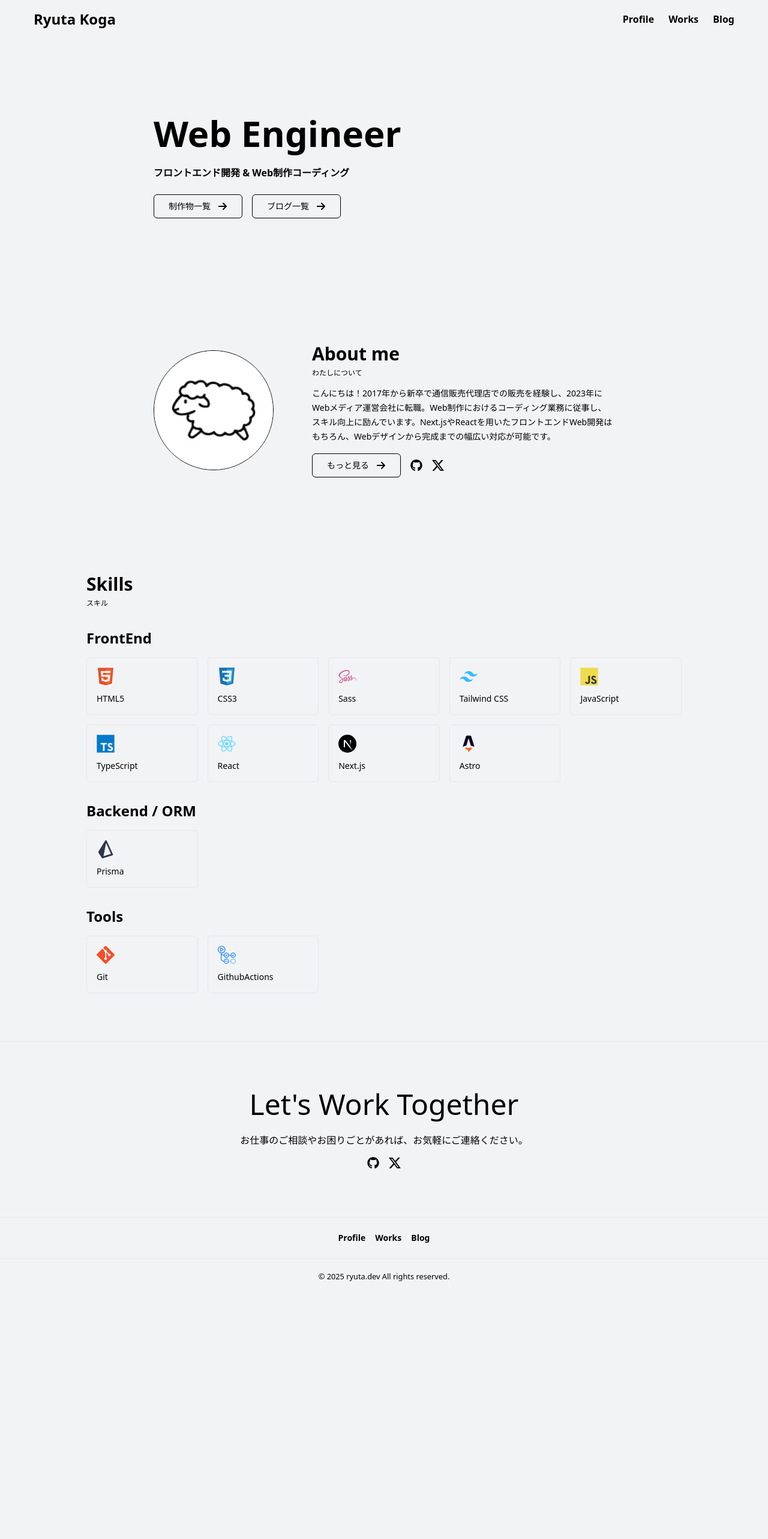
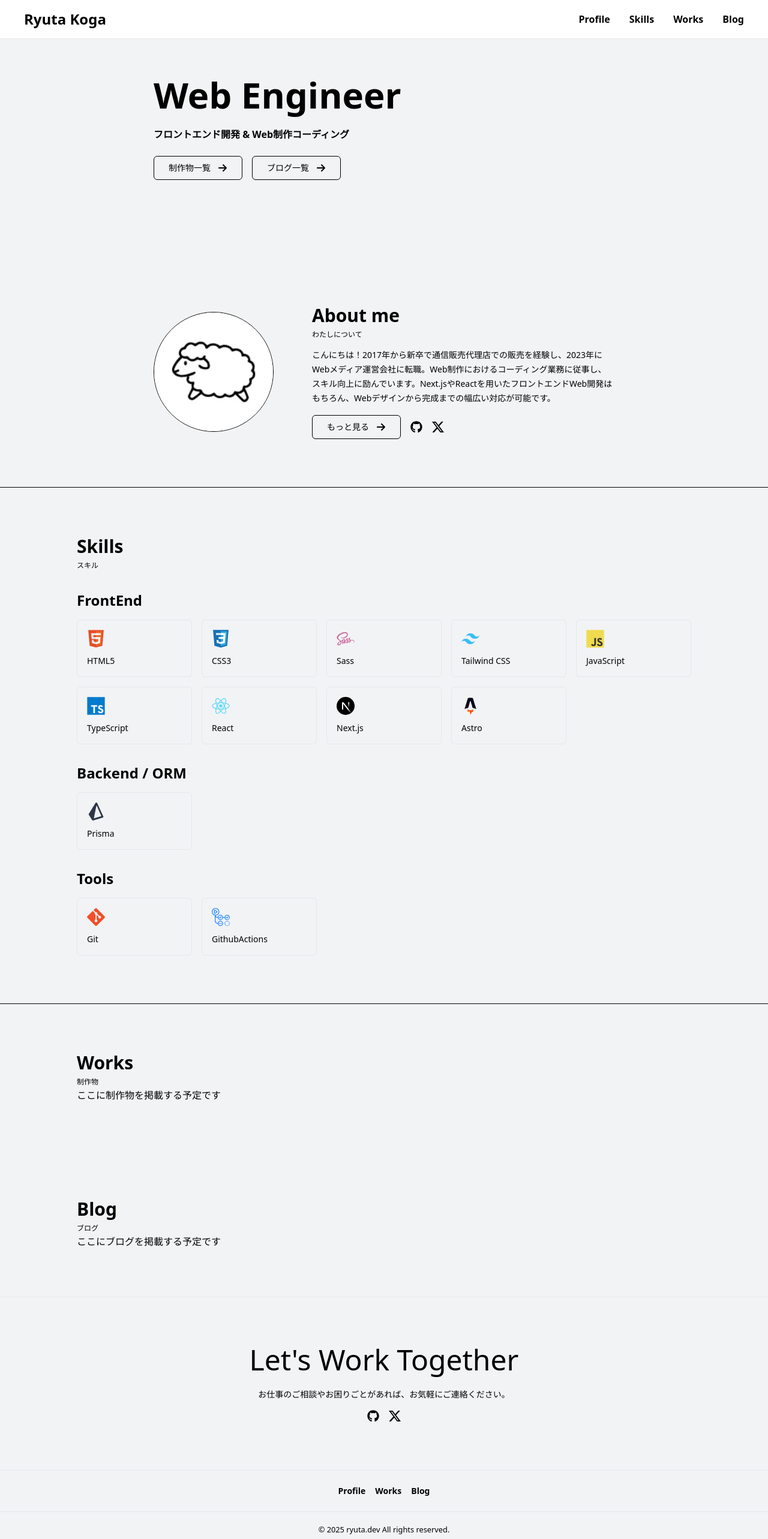
Before and after one commit to ryuta09/portfolio-site, a Next.js app: page / in a window 1280 px wide. Shown: the top 2566 px of the page at 60% size. Before the commit the page ends 2155 px from the top, so only its background shows below. Built offline with nearby package versions, Linux system fonts and the light colour scheme.

Commit message:
blogとworkページを仮で用意。headerをトップページだけに設置して配下のページだけheaderを設置しないように変更

```diff
--- /dev/null
+++ b/app/blog/layout.tsx
@@ -0,0 +1,14 @@
+import type { Metadata } from 'next'
+export const metadata: Metadata = {
+	title: 'ブログ一覧ページ',
+	description:
+		'ポートフォリオサイトのブログ一覧ページです。過去に執筆したブログ記事を紹介しています。',
+}
+
+export default function RootLayout({
+	children,
+}: Readonly<{
+	children: React.ReactNode
+}>) {
+	return <div>{children}</div>
+}
--- /dev/null
+++ b/app/blog/page.tsx
@@ -0,0 +1,21 @@
+import Link from 'next/link'
+import { Button } from '@/components/ui/button'
+
+export default function BlogPage() {
+	return (
+		<section className='mx-auto max-w-[1200px] px-4 py-20'>
+			<Button
+				asChild
+				className='cursor-pointer border text-sm duration-200 hover:border-[#7383BF] hover:bg-[#7383BF] hover:text-white'
+			>
+				<Link href='/'>トップページに戻る</Link>
+			</Button>
+
+			<div className='mt-6'>
+				<h1 className='font-bold text-3xl'>Blog</h1>
+				<span className='text-xs'>ブログ</span>
+			</div>
+			<div>ここにブログ一覧を表示します</div>
+		</section>
+	)
+}
--- a/app/layout.tsx
+++ b/app/layout.tsx
@@ -2,7 +2,6 @@ import type { Metadata } from 'next'
 import { Geist, Geist_Mono } from 'next/font/google'
 import './globals.css'
 import Footer from '@/components/common/Footer/Footer'
-import Header from '@/components/common/Header/Header'
 
 const geistSans = Geist({
 	variable: '--font-geist-sans',
@@ -15,7 +14,10 @@ const geistMono = Geist_Mono({
 })
 
 export const metadata: Metadata = {
-	title: 'ポートフォリオ',
+	title: {
+		default: 'ポートフォリオサイト',
+		template: '%s | ポートフォリオサイト',
+	},
 	description: '古賀龍太のポートフォリオサイトです。',
 }
 
@@ -25,11 +27,10 @@ export default function RootLayout({
 	children: React.ReactNode
 }>) {
 	return (
-		<html lang='ja'>
+		<html lang='ja' className='scroll-smooth'>
 			<body
 				className={`${geistSans.variable} ${geistMono.variable} bg-[#F2F3F5] antialiased`}
 			>
-				<Header />
 				{children}
 				<Footer />
 			</body>
--- a/app/page.tsx
+++ b/app/page.tsx
@@ -3,6 +3,7 @@ import Link from 'next/link'
 import { BsTwitterX } from 'react-icons/bs'
 import { FaGithub } from 'react-icons/fa'
 import { FaArrowRight } from 'react-icons/fa6'
+import Header from '@/components/common/Header/Header'
 import { Button } from '@/components/ui/button'
 
 export default async function Home() {
@@ -26,6 +27,8 @@ export default async function Home() {
 	const skillBackendOrm = [{ name: 'Prisma', iconPath: '/icon/prisma.svg' }]
 
 	return (
+		<>
+			<Header />
 			<main>
 				<section className='mx-auto max-w-[800px] px-4'>
 					<div className='py-32'>
@@ -42,7 +45,7 @@ export default async function Home() {
 								size='lg'
 								className='group cursor-pointer border text-sm duration-200 hover:border-[#7383BF] hover:bg-[#7383BF] hover:text-white'
 							>
-							<Link href='/' className='flex items-center gap-3'>
+								<Link href='/works' className='flex items-center gap-3'>
 									制作物一覧
 									<FaArrowRight className='w-3 duration-200 group-hover:translate-x-1.5' />
 								</Link>
@@ -53,7 +56,7 @@ export default async function Home() {
 								variant='outline'
 								className='group cursor-pointer text-sm duration-200 hover:border-[#7383BF] hover:bg-[#7383BF] hover:text-white'
 							>
-							<Link href='/' className='flex items-center gap-3'>
+								<Link href='/blog' className='flex items-center gap-3'>
 									ブログ一覧
 									<FaArrowRight className='w-3 duration-200 group-hover:translate-x-1.5' />
 								</Link>
@@ -62,7 +65,10 @@ export default async function Home() {
 					</div>
 				</section>
 
-			<section className='mx-auto max-w-[800px] px-4 py-10 md:py-20'>
+				<section
+					className='mx-auto max-w-[800px] px-4 py-10 md:py-20'
+					id='profile'
+				>
 					<div className='flex flex-col items-center gap-6 md:flex-row md:gap-16'>
 						<Image
 							src='/profile-icon.webp'
@@ -110,8 +116,8 @@ export default async function Home() {
 					</div>
 				</section>
 
-			<section>
-				<div className='mx-auto max-w-5xl px-4 py-10 md:py-20'>
+				<section id='skills' className='border-t border-b px-4 py-10 md:py-20'>
+					<div className='mx-auto max-w-5xl'>
 						<h2 className='font-bold text-3xl'>Skills</h2>
 						<span className='text-xs'>スキル</span>
 						<section className='mt-8'>
@@ -176,6 +182,23 @@ export default async function Home() {
 						</section>
 					</div>
 				</section>
+
+				<section id='works' className='px-4 py-10 md:py-20'>
+					<div className='mx-auto max-w-5xl'>
+						<h2 className='font-bold text-3xl'>Works</h2>
+						<span className='text-xs'>制作物</span>
+						<div>ここに制作物を掲載する予定です</div>
+					</div>
+				</section>
+
+				<section id='blog' className='px-4 py-10 md:py-20'>
+					<div className='mx-auto max-w-5xl'>
+						<h2 className='font-bold text-3xl'>Blog</h2>
+						<span className='text-xs'>ブログ</span>
+						<div>ここにブログを掲載する予定です</div>
+					</div>
+				</section>
 			</main>
+		</>
 	)
 }
--- /dev/null
+++ b/app/profile/layout.tsx
@@ -0,0 +1,14 @@
+import type { Metadata } from 'next'
+export const metadata: Metadata = {
+	title: 'プロフィールページ',
+	description:
+		'ポートフォリオサイトのプロフィールページです。自己紹介や経歴を紹介しています。',
+}
+
+export default function RootLayout({
+	children,
+}: Readonly<{
+	children: React.ReactNode
+}>) {
+	return <div>{children}</div>
+}
--- a/app/profile/page.tsx
+++ b/app/profile/page.tsx
@@ -1,6 +1,16 @@
+import Link from 'next/link'
+import { Button } from '@/components/ui/button'
+
 export default function ProfilePage() {
 	return (
-		<article className='mx-auto max-w-[800px] px-4 py-8'>
+		<div className='mx-auto max-w-[800px] px-4 py-8'>
+			<Button
+				asChild
+				className='cursor-pointer border text-sm duration-200 hover:border-[#7383BF] hover:bg-[#7383BF] hover:text-white'
+			>
+				<Link href='/'>トップページに戻る</Link>
+			</Button>
+			<article className='mt-4 md:mt-6'>
 				<h2 className='font-bold text-3xl'>自己紹介</h2>
 				<p className='mt-2 text-sm'>
 					プロフィールページをご覧いただきありがとうございます！
@@ -96,7 +106,9 @@ export default function ProfilePage() {
 				</article>
 				<div className='my-4 border'></div>
 				<article>
-				<h3 className='mt-6 font-bold text-2xl'>課題に寄り添えるエンジニア</h3>
+					<h3 className='mt-6 font-bold text-2xl'>
+						課題に寄り添えるエンジニア
+					</h3>
 					<p className='mt-2 text-sm'>
 						エンジニアとして大切にしていることは、ただ作るだけでなく誰かの困りごとに寄り添うことです。
 						<br />
@@ -108,5 +120,6 @@ export default function ProfilePage() {
 					</p>
 				</article>
 			</article>
+		</div>
 	)
 }
--- /dev/null
+++ b/app/works/layout.tsx
@@ -0,0 +1,14 @@
+import type { Metadata } from 'next'
+export const metadata: Metadata = {
+	title: '制作物一覧ページ',
+	description:
+		'ポートフォリオサイトの制作物一覧ページです。過去に制作したプロジェクトや作品を紹介しています。',
+}
+
+export default function RootLayout({
+	children,
+}: Readonly<{
+	children: React.ReactNode
+}>) {
+	return <div>{children}</div>
+}
--- /dev/null
+++ b/app/works/page.tsx
@@ -0,0 +1,20 @@
+import Link from 'next/link'
+import { Button } from '@/components/ui/button'
+
+export default function WorksPage() {
+	return (
+		<section className='mx-auto max-w-[1200px] px-4 py-20'>
+			<Button
+				asChild
+				className='cursor-pointer border text-sm duration-200 hover:border-[#7383BF] hover:bg-[#7383BF] hover:text-white'
+			>
+				<Link href='/'>トップページに戻る</Link>
+			</Button>
+			<div className='mt-6'>
+				<h1 className='font-bold text-3xl'>Works</h1>
+				<span className='text-xs'>制作物一覧</span>
+			</div>
+			<div>ここに制作物一覧を表示します。</div>
+		</section>
+	)
+}
--- a/components/common/Footer/Footer.tsx
+++ b/components/common/Footer/Footer.tsx
@@ -14,7 +14,7 @@ export default function Footer() {
 			<div className='border-gray-200 border-t border-b py-10 md:py-20'>
 				<div className='px-4 text-center'>
 					<div className='text-3xl md:text-5xl'>Let's Work Together</div>
-					<p className='mt-6 text-center text-sm md:text-base'>
+					<p className='mt-6 text-center text-sm'>
 						お仕事のご相談やお困りごとがあれば、お気軽にご連絡ください。
 					</p>
 				</div>
--- a/components/common/Header/Header.tsx
+++ b/components/common/Header/Header.tsx
@@ -3,15 +3,16 @@ import Link from 'next/link'
 import { useState } from 'react'
 
 const menuItems = [
-	{ name: 'Profile', href: '/profile' },
-	{ name: 'Works', href: '/works' },
-	{ name: 'Blog', href: '/blog' },
+	{ name: 'Profile', href: '#profile' },
+	{ name: 'Skills', href: '#skills' },
+	{ name: 'Works', href: '#works' },
+	{ name: 'Blog', href: '#blog' },
 ]
 
 export default function Header() {
 	const [isOpen, setIsOpen] = useState<boolean>(false)
 	return (
-		<header className='mx-auto flex max-w-[1200px] items-center justify-between p-4'>
+		<header className='fixed top-0 left-0 mx-auto flex w-full items-center justify-between border-gray-200 border-b bg-white px-4 py-4 md:px-10'>
 			<div>
 				<Link href='/' className='font-bold text-2xl'>
 					Ryuta Koga
@@ -20,7 +21,7 @@ export default function Header() {
 			<nav
 				className={`-translate-x-full fixed top-0 left-0 z-50 flex h-full w-[200px] rounded-md bg-white px-6 py-8 shadow duration-200 md:static md:flex md:h-auto md:w-auto md:translate-x-0 md:flex-row md:bg-transparent md:px-0 md:py-0 md:shadow-none ${isOpen ? 'translate-x-0' : ''}`}
 			>
-				<ul className='flex flex-col items-center gap-4 md:flex-row md:gap-6'>
+				<ul className='flex flex-col items-center gap-4 md:flex-row md:gap-8'>
 					{menuItems.map((item) => (
 						<li key={item.name}>
 							<Link
```
Lines whose indentation alone changed are shown as unchanged.
